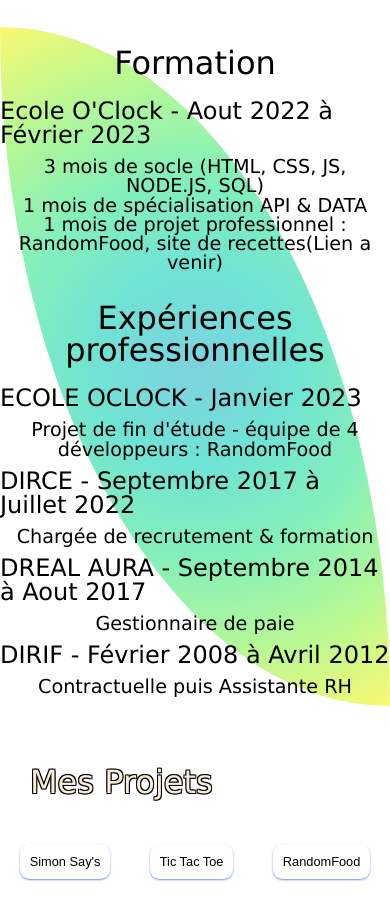
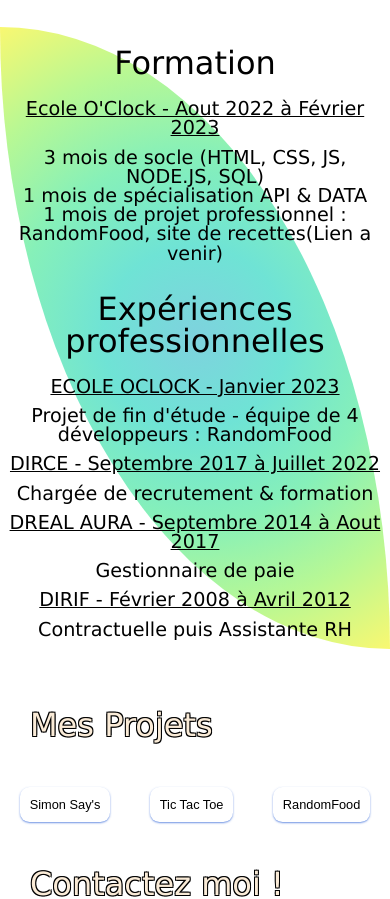
Before and after one commit to TabathaRenneville/TabathaRenneville.github.io, a plain HTML site: page index.html in a window 390 px wide. Shown: the part 1760-2659 px from the top of the page. Drawn offline with Linux system fonts and the light colour scheme.

Commit message:
ajout underline css

```diff
--- a/assets/CSS/style.css
+++ b/assets/CSS/style.css
@@ -232,11 +232,16 @@ section {
        text-align: center;
     }
 
+    .xp h5{
+        font-size: 1.2rem;
+        text-align: center;
+        text-decoration: underline;
+    }
+
     .project_links button{
-
         font-size: 0.8rem;
         padding: 10px;
-
     }
 
+
 }
```
